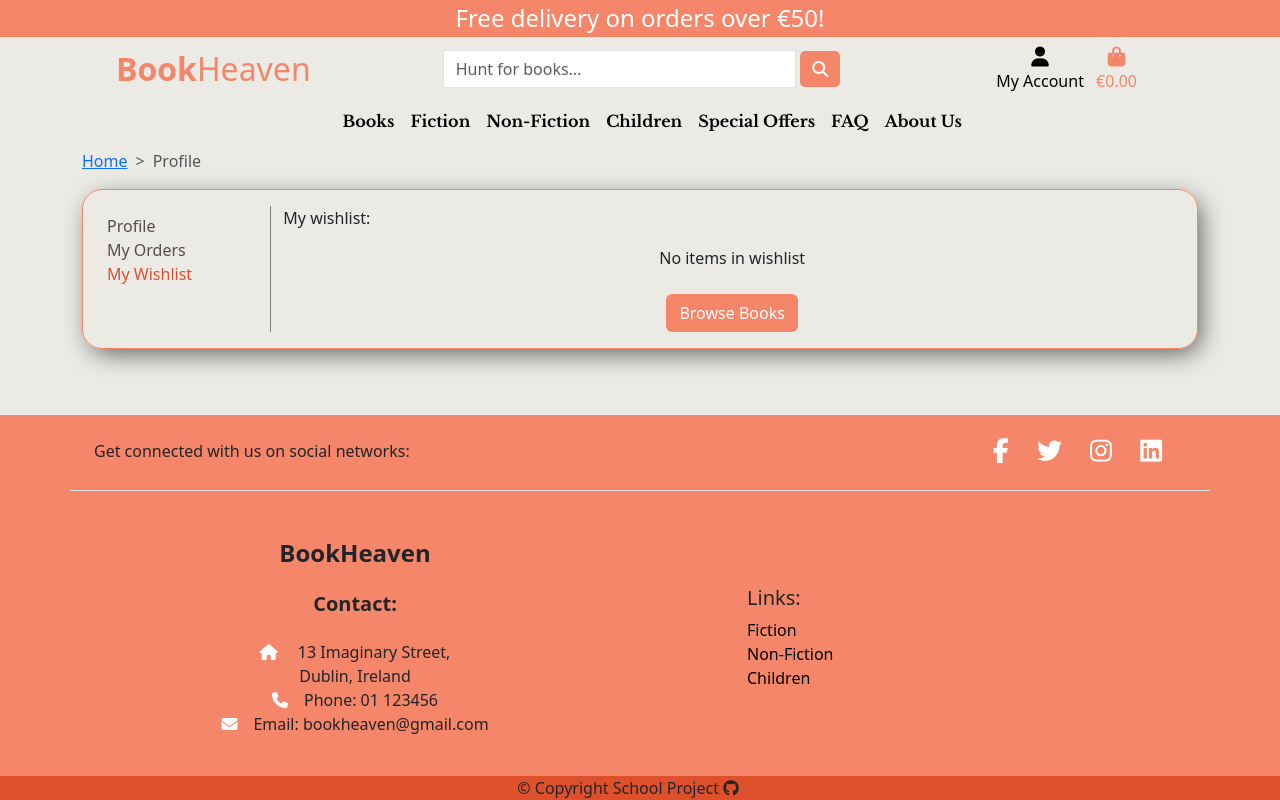
After one commit to Dayana-N/Book-Heaven-PP5, a Django app: page /profiles/profile/1/wishlist/ in a window 1280 px wide. The commit adds this page. Run offline with Django 3.2, Linux system fonts and the light colour scheme; some libraries are stand-ins or nearby versions.

Commit message:
feat:restructure profile page and add wishlist #17

```diff
--- /dev/null
+++ b/profiles/templates/profiles/partials/sidebar.html
@@ -0,0 +1,26 @@
+<!--Sidebar Menu -->
+<div class="col-12 col-lg-2 sidebar">
+    <div class="container text-start p-2">
+        <div class="row">
+            <div class="col-12">
+                <a href="{% url 'profile' user.userprofile.id %}"
+                    class="btn-sidebar p-0 {% if 'my_profile' in request.path %}active{% endif %}">Profile</a>
+            </div>
+        </div>
+
+        <div class="row">
+            <div class="col-12">
+                <a href="{% url 'my-orders' user.userprofile.id %}"
+                    class="btn-sidebar p-0 {% if 'orders' in request.path %}active{% endif %}">My Orders</a>
+            </div>
+        </div>
+
+        <div class="row">
+            <div class="col-12">
+                <a href="{% url 'my-wishlist' user.userprofile.id %}"
+                    class="btn-sidebar p-0 {% if 'wishlist' in request.path %}active{% endif %}">My Wishlist</a>
+            </div>
+        </div>
+    </div>
+
+</div>
--- /dev/null
+++ b/profiles/templates/profiles/wishlist.html
@@ -0,0 +1,46 @@
+{% extends 'base.html' %}
+{% load widget_tweaks %}
+
+
+{% block title %}
+Profile
+{% endblock title %}
+
+{% block content %}
+<section class="profile mb-3">
+    <div class="container">
+        <nav style="--bs-breadcrumb-divider: '>';" aria-label="breadcrumb">
+            <ol class="breadcrumb">
+                <li class="breadcrumb-item"><a href="{% url 'home' %}">Home</a></li>
+                <li class="breadcrumb-item active" aria-current="page">Profile</li>
+            </ol>
+        </nav>
+    </div>
+
+    <div class="container">
+        <div class="row">
+            <div class="col-12">
+                <div class="custom-border p-3">
+                    <div class="row">
+                        {% include 'profiles/partials/sidebar.html' %}
+
+                        <div class="col-12 col-lg-10 mt-4 mt-lg-0">
+                            <p class="text-start">My wishlist:</p>
+                            {% if wishlist %}
+                            {% else %}
+                            <div class="d-grid gap-2">
+                                <p class="text-center">No items in wishlist</p>
+                                <a href="{% url 'all-products' %}" class="btn btn-orange d-block mx-auto">Browse Books</a>
+                            </div>
+                            {% endif %}
+                        </div>
+                    </div>
+
+                </div>
+            </div>
+        </div>
+    </div>
+
+    </div>
+</section>
+{% endblock content %}
--- a/profiles/urls.py
+++ b/profiles/urls.py
@@ -3,6 +3,8 @@ from django.urls import path
 from . import views
 
 urlpatterns = [
-    path('profile/<str:pk>/', views.profile_page, name='profile'),
-    path('order_history/<str:pk>/', views.order_history, name='order-history')
+    path('my_profile/<str:pk>/', views.profile_page, name='profile'),
+    path('profile/<str:pk>/orders/', views.my_orders, name='my-orders'),
+    path('order_history/<str:pk>/', views.order_history, name='order-history'),
+    path('profile/<str:pk>/wishlist/', views.my_wishlist, name='my-wishlist'),
 ]
--- a/profiles/views.py
+++ b/profiles/views.py
@@ -22,14 +22,30 @@ def profile_page(request, pk):
             messages.success(request, 'Profile updated successfully')
 
     form = UserProfileForm(instance=profile)
-    orders = profile.orders.all()
 
     context = {
         'profile': profile,
         'form': form,
+    }
+    return render(request, 'profiles/profile.html', context)
+
+
+def my_wishlist(request, pk):
+    ''' Renders wishlist page '''
+    context = {
+
+    }
+    return render(request, 'profiles/wishlist.html', context)
+
+
+def my_orders(request, pk):
+    ''' Renders my orders page '''
+    profile = get_object_or_404(UserProfile, id=pk)
+    orders = profile.orders.all()
+    context = {
         'orders': orders,
     }
-    return render(request, 'profiles/profile.html', context)
+    return render(request, 'profiles/my_orders.html', context)
 
 
 def order_history(request, pk):
--- a/static/css/style.css
+++ b/static/css/style.css
@@ -324,13 +324,6 @@ body {
     height: 100%;
 }
 
-/* Profile page */
-.order-history {
-    max-height: 529px;
-    overflow-y: auto;
-}
-
-/* Pagination */
 /* Pagination */
 .page-link {
     color: var(--orange);
@@ -340,6 +333,31 @@ body {
     color: var(--white);
     background-color: var(--orange);
     border-color: var(--dark-orange);
+}
+
+/* Profile page */
+.order-history {
+    max-height: 529px;
+    overflow-y: auto;
+}
+
+/* Sidebar profile page */
+.btn-sidebar {
+    color: var(--dark-gray);
+    text-decoration: none;
+}
+.btn-sidebar:hover {
+    color: black;
+    cursor: pointer;
+    font-weight: 500;
+}
+.btn-sidebar.active {
+    color: var(--dark-orange);
+    font-weight: 500;
+}
+
+.sidebar {
+    border-right: 1px solid gray;
 }
 
 /* footer */
```
Also changed, not shown: profiles/templates/profiles/my_orders.html (added, +72 -0 lines), profiles/templates/profiles/profile.html (+3 -35 lines), db.sqlite3.
